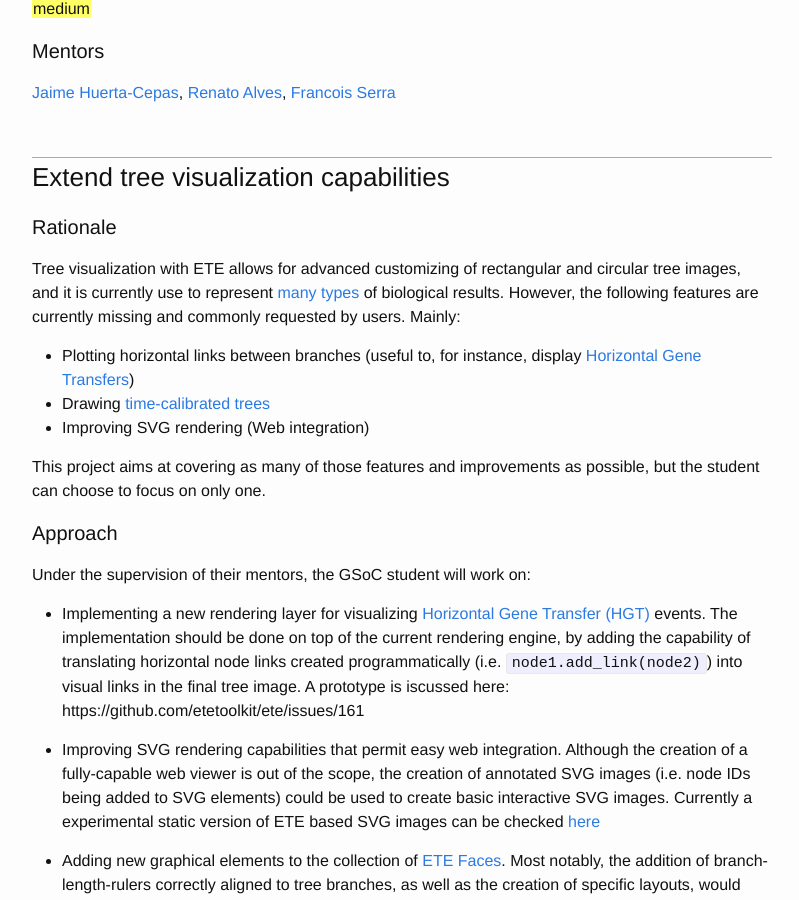
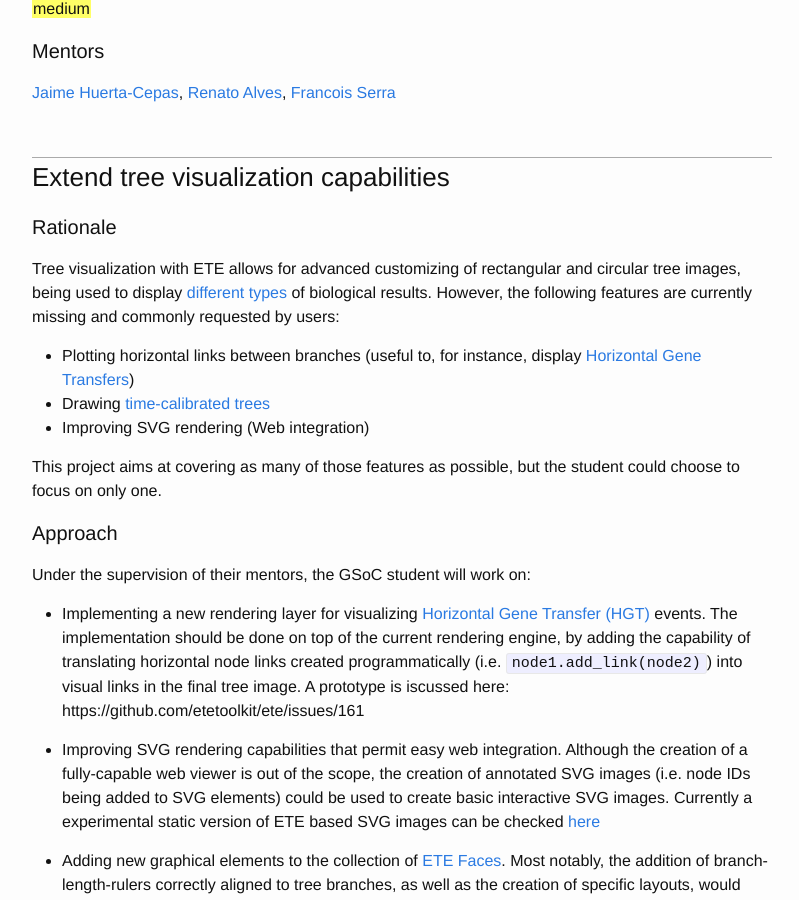
Before and after one commit to OBF/GSoC, a Jekyll site: the page built from 00_ideas.md, in a window 1280 px wide and 900 px high, scrolled down 11339 px. Shown: the whole window, without its empty margins (238-1037 px from the left). Built offline with Jekyll 4.4.1, drawn with Linux system fonts in a browser that asks for light colours.

Commit message:
better descriptions

```diff
--- a/00_ideas.md
+++ b/00_ideas.md
@@ -455,16 +455,17 @@
 #### Rationale
 
 Tree visualization with ETE allows for advanced customizing of rectangular and
-circular tree images, and it is currently use to represent
-[many types](http://etetoolkit.org/gallery/) of biological results. However, the
-following features are currently missing and commonly requested by users. Mainly:
+circular tree images, being used to display
+[different types](http://etetoolkit.org/gallery/) of biological results. However, the
+following features are currently missing and commonly requested by users:
 
-* Plotting horizontal links between branches (useful to, for instance, display [Horizontal Gene Transfers](https://en.wikipedia.org/wiki/Horizontal_gene_transfer))
+* Plotting horizontal links between branches (useful to, for instance, display
+  [Horizontal Gene Transfers](https://en.wikipedia.org/wiki/Horizontal_gene_transfer))
 * Drawing [time-calibrated trees](https://github.com/etetoolkit/ete/issues/112)
 * Improving SVG rendering (Web integration)
 
-This project aims at covering as many of those features and improvements as
-possible, but the student can choose to focus on only one.
+This project aims at covering as many of those features as possible, but the
+student could choose to focus on only one.
 
 #### Approach
 Under the supervision of their mentors, the GSoC student will work on:
```
